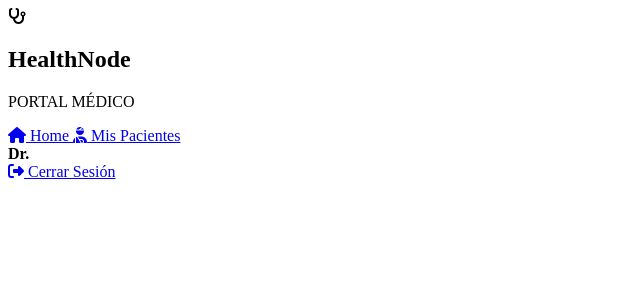
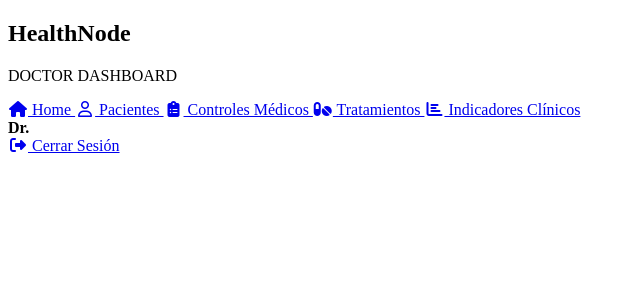
Before and after one commit to JoseCMM7/proyecto-final, a Flask app: template templates/doctor/base_control.html in a window 1280 px wide. Shown: the top 300 px of the page, without its empty margins (0-640 px from the left). Run offline with Flask 3, Linux system fonts and the light colour scheme; the template is opened without the code that fills it, so the values that code supplies are empty.

Commit message:
La barra ya jala

```diff
--- a/templates/doctor/base_control.html
+++ b/templates/doctor/base_control.html
@@ -19,19 +19,30 @@
         <nav class="sidebar">
             <div class="sidebar-header">
                 <div class="logo-container">
-                    <i class="fas fa-stethoscope"></i>
-                    <h1>HealthNode</h1>
+                    <h1 style="color: var(--admin-primary); font-weight: 700;">HealthNode</h1>
                 </div>
-                <p>PORTAL MÉDICO</p>
+                <p style="text-transform: uppercase;">DOCTOR DASHBOARD</p>
             </div>
 
             <div class="sidebar-menu">
                 <a href="{{ url_for('doctor.home') }}" class="menu-item {% if request.endpoint == 'doctor.home' %}active{% endif %}">
-                    <i class="fas fa-home"></i> Home
+                    <i class="fas fa-home" style="width: 20px; text-align: center;"></i> Home
                 </a>
 
-                <a href="#" class="menu-item {% if request.endpoint == 'doctor.mis_pacientes' %}active{% endif %}">
-                    <i class="fas fa-user-injured"></i> Mis Pacientes
+                <a href="#" class="menu-item {% if request.endpoint == 'doctor.pacientes' %}active{% endif %}">
+                    <i class="far fa-user" style="width: 20px; text-align: center;"></i> Pacientes
+                </a>
+
+                <a href="#" class="menu-item {% if request.endpoint == 'doctor.controles' %}active{% endif %}">
+                    <i class="fas fa-clipboard-list" style="width: 20px; text-align: center;"></i> Controles Médicos
+                </a>
+
+                <a href="#" class="menu-item {% if request.endpoint == 'doctor.tratamientos' %}active{% endif %}">
+                    <i class="fas fa-pills" style="width: 20px; text-align: center;"></i> Tratamientos
+                </a>
+
+                <a href="#" class="menu-item {% if request.endpoint == 'doctor.indicadores' %}active{% endif %}">
+                    <i class="fas fa-chart-bar" style="width: 20px; text-align: center;"></i> Indicadores Clínicos
                 </a>
             </div>
 
@@ -40,7 +51,7 @@
                     Dr. {{ doctor.nombre }} {{ doctor.apellido }}
                 </div>
                 <a href="{{ url_for('auth.logout') }}" class="menu-item logout-link" style="padding-left: 0; margin-top: 8px;">
-                    <i class="fas fa-sign-out-alt"></i> Cerrar Sesión
+                    <i class="fas fa-sign-out-alt" style="width: 20px; text-align: center;"></i> Cerrar Sesión
                 </a>
             </div>
         </nav>
```
